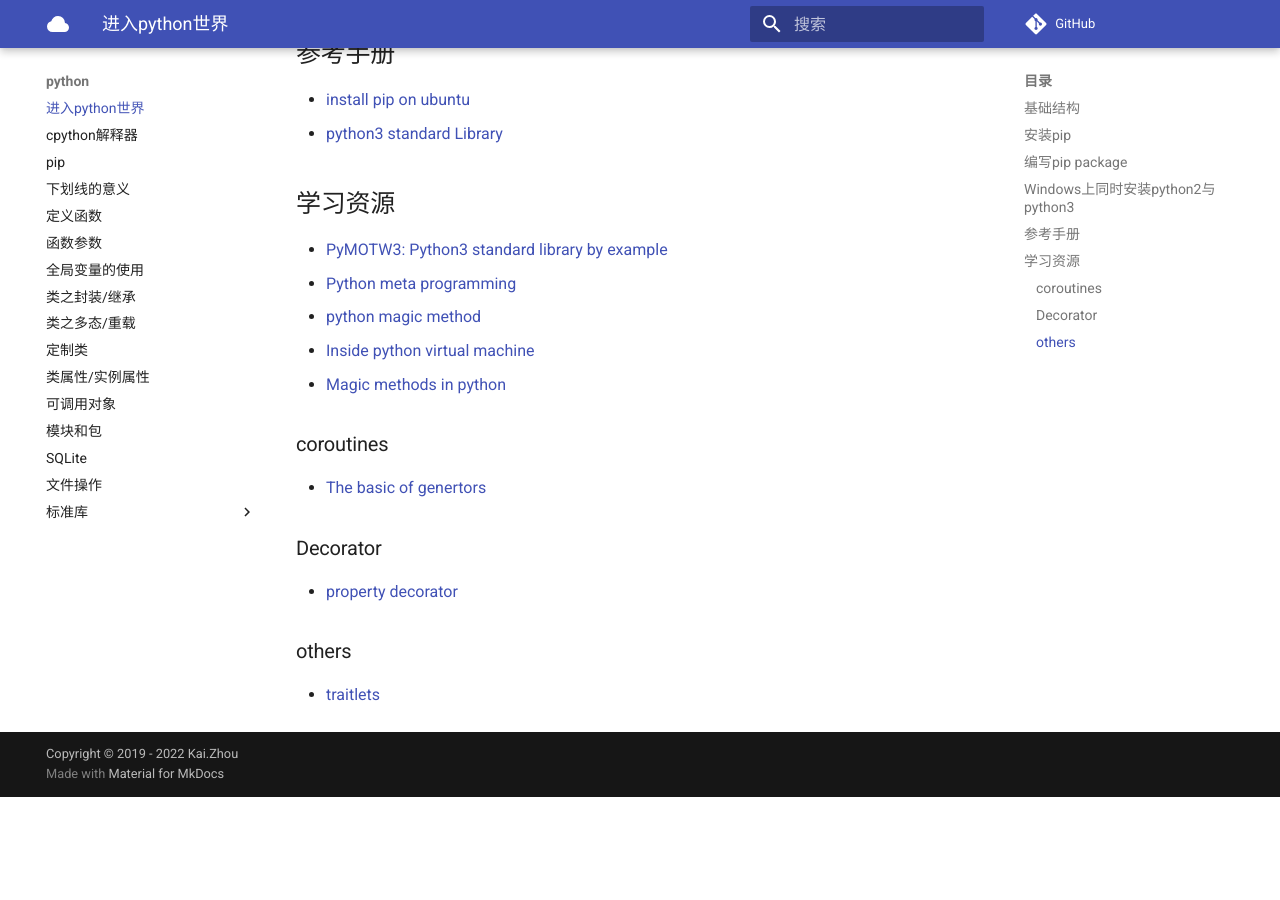
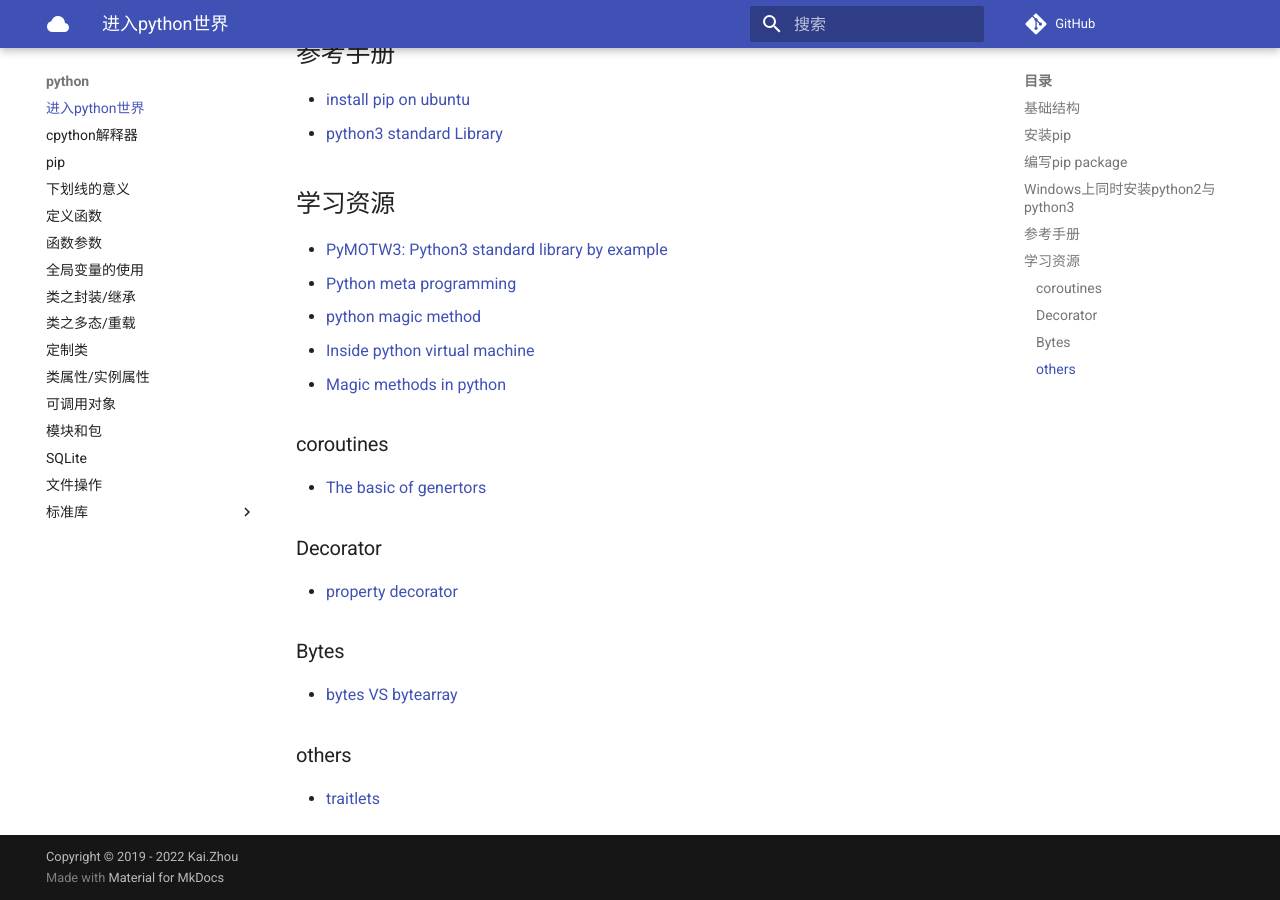
Before and after one commit to zhoukaidev/ks_blog, an MkDocs documentation site: the page built from docs/python/home.md, in a window 1280 px wide and 900 px high, scrolled down 1575 px. Built offline with MkDocs 1.6.1 and Material for MkDocs 9.7.7, drawn with Linux system fonts in a browser that asks for light colours; comment, search, counter and statistics services are not loaded; before the commit the page ends 2372 px from its top, so only the background shows below that.

Commit message:
Update home.md

```diff
--- a/docs/python/home.md
+++ b/docs/python/home.md
@@ -66,6 +66,10 @@ $ sudo apt-get install python3-venv
 
 * [property decorator](https://www.tutorialsteacher.com/python/property-decorator)
 
+### Bytes
+
+* [bytes VS bytearray](https://www.dotnetperls.com/bytes-python)
+
 ### others
 
 * [traitlets](https://coderzcolumn.com/tutorials/python/traitlets-eventful-classes-in-python)
```
